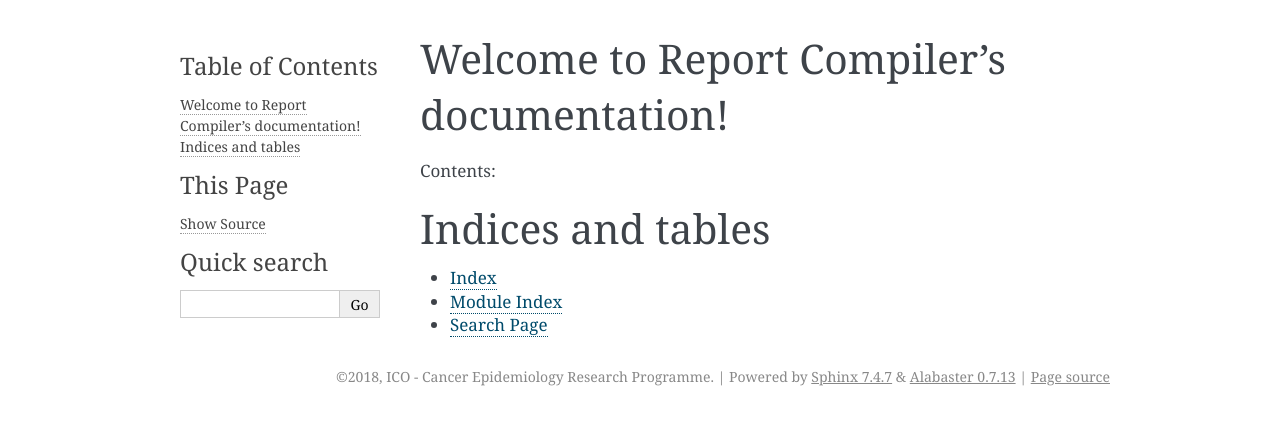
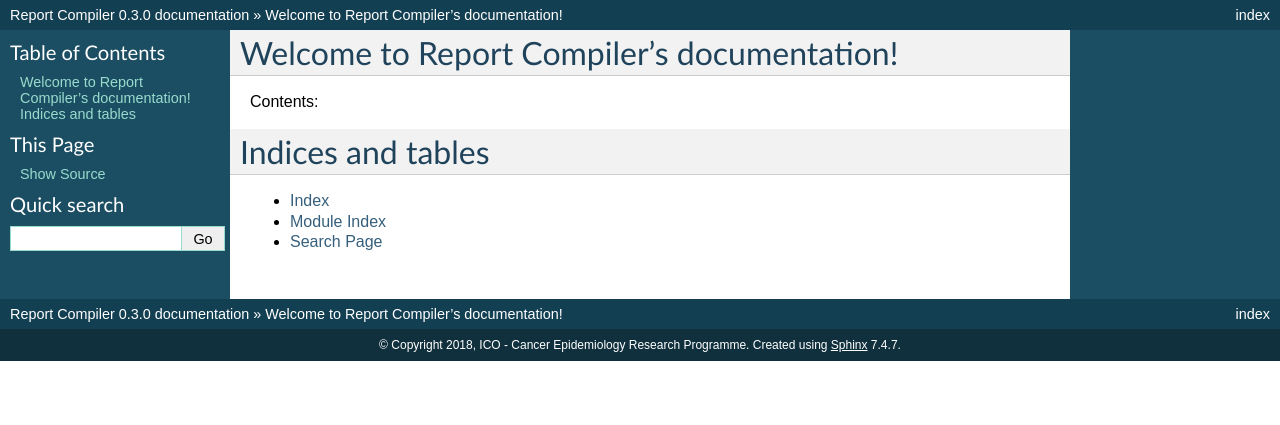
Before and after one commit to hpv-information-centre/reportcompiler, a Sphinx documentation site: the page built from doc/index.rst, in a window 1280 px wide. Shown: the top 425 px of the page. Built offline with Sphinx 7.4.7, drawn with Linux system fonts in a browser that asks for light colours; pages that are not in the unit, such as notebooks, are missing from menus.

Commit message:
Change documentation version

```diff
--- a/doc/conf.py
+++ b/doc/conf.py
@@ -19,7 +19,6 @@
 #
 import os
 import sys
-sys.path.insert(0, os.path.abspath('../src'))
 
 # -- General configuration ------------------------------------------------
 
@@ -67,9 +66,9 @@ author = 'David Gómez'
 # built documents.
 #
 # The short X.Y version.
-version = '0.1'
+version = '0.3'
 # The full version, including alpha/beta/rc tags.
-release = '0.1'
+release = '0.3.0'
 
 # The language for content autogenerated by Sphinx. Refer to documentation
 # for a list of supported languages.
@@ -129,7 +128,7 @@ todo_include_todos = False
 # The theme to use for HTML and HTML Help pages.  See the documentation for
 # a list of builtin themes.
 #
-html_theme = 'alabaster'
+html_theme = 'classic'
 
 # Theme options are theme-specific and customize the look and feel of a theme
 # further.  For a list of options available for each theme, see the
```
